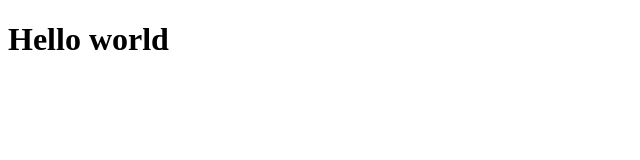
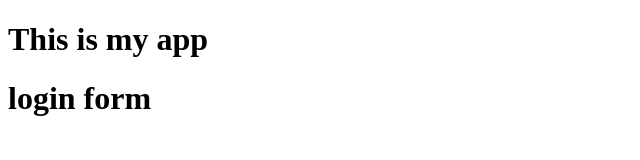
Before and after one commit to Ivan-T-1/mytestapp, a plain HTML site: page index.html in a window 1280 px wide. Shown: the whole page, without its empty margins (0-640 px from the left). Drawn offline with Linux system fonts and the light colour scheme.

Commit message:
login form

```diff
--- /dev/null
+++ b/dir2/app2.js
@@ -0,0 +1 @@
+console.log(123);
--- a/index.html
+++ b/index.html
@@ -6,6 +6,7 @@
     <title>Document</title>
 </head>
 <body>
-    <h1>Hello world</h1>
+    <h1>This is my app</h1>
+    <h1>login form</h1>
 </body>
 </html>
```
Also changed, not shown: log.txt (added), login.html (added).
